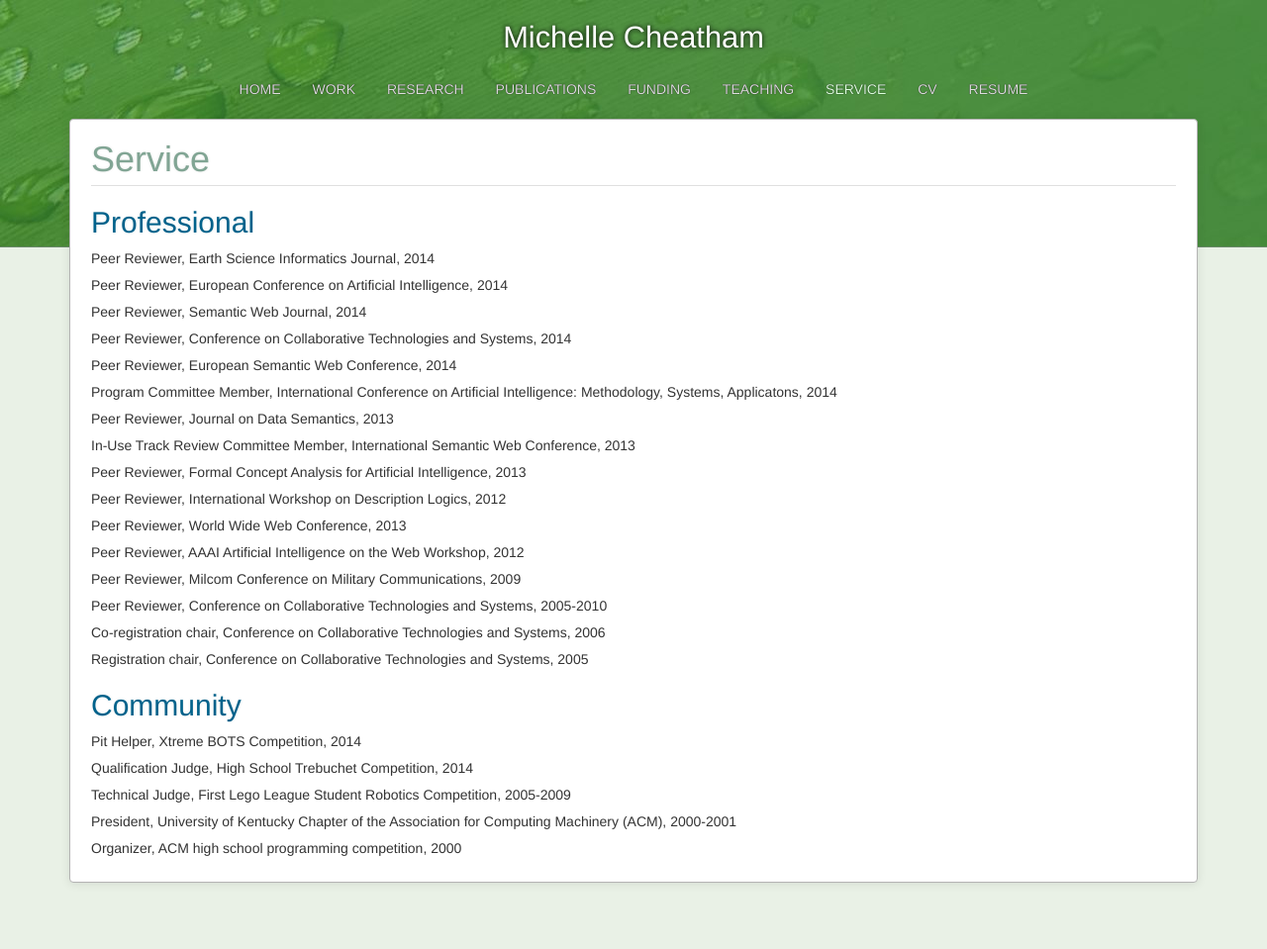
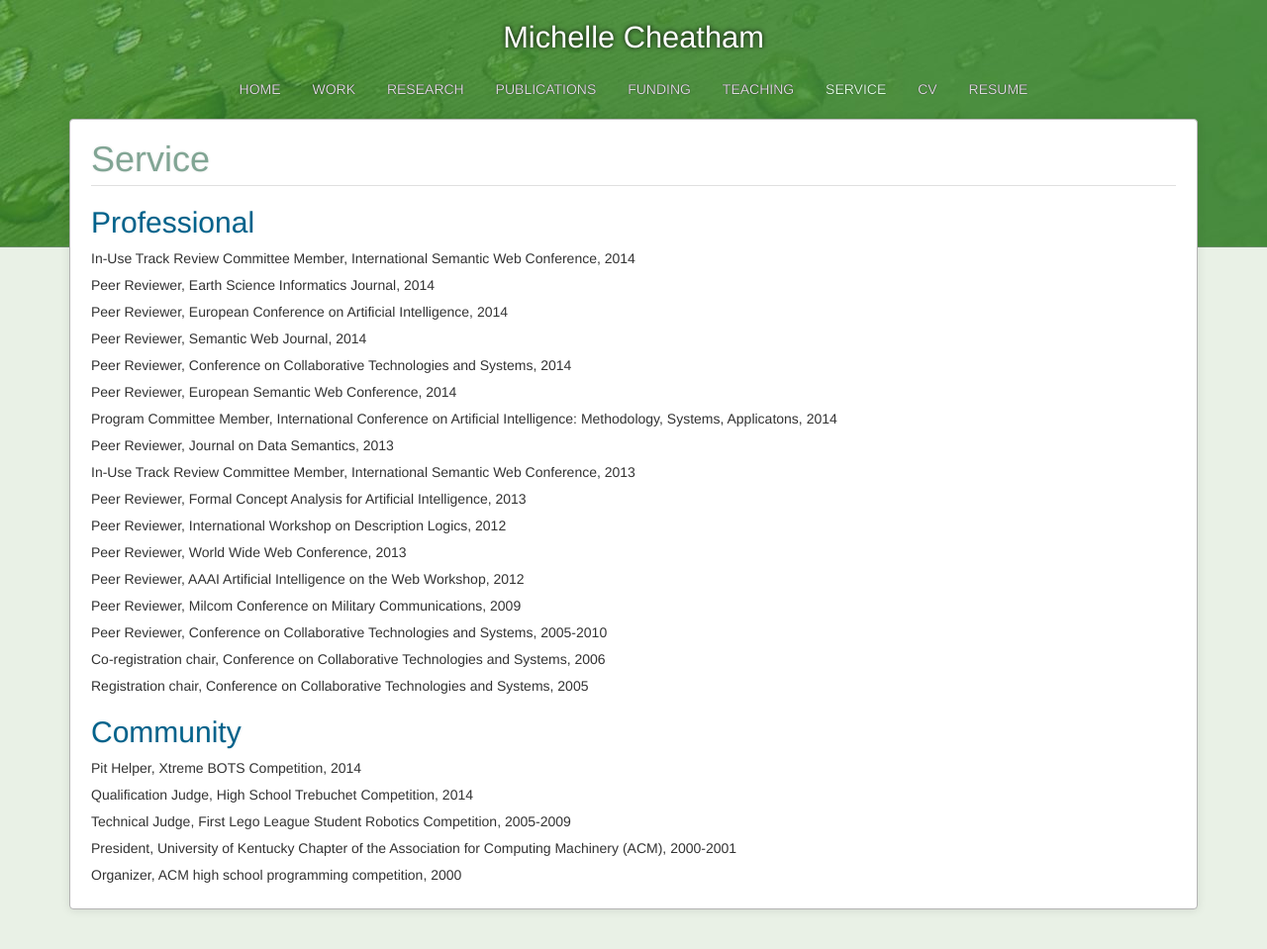
Before and after one commit to mcheatham/mcheatham.github.io, a Jekyll site: the page built from service.md, in a window 1280 px wide. Shown: the whole page at 99% size. Built offline with Jekyll 4.4.1, drawn with Linux system fonts in a browser that asks for light colours; Markdown is read by kramdown in place of the engine named in the settings; before the commit the page ends 932 px from its top, so only the background shows below that.

Commit message:
added ISWC in-use track reviewing

```diff
--- a/_data/service.yaml
+++ b/_data/service.yaml
@@ -1,3 +1,8 @@
+- job: In-Use Track Review Committee Member
+  organization: International Semantic Web Conference
+  date: 2014
+  type: professional
+
 - job: Peer Reviewer
   organization: Earth Science Informatics Journal
   date: 2014
```
